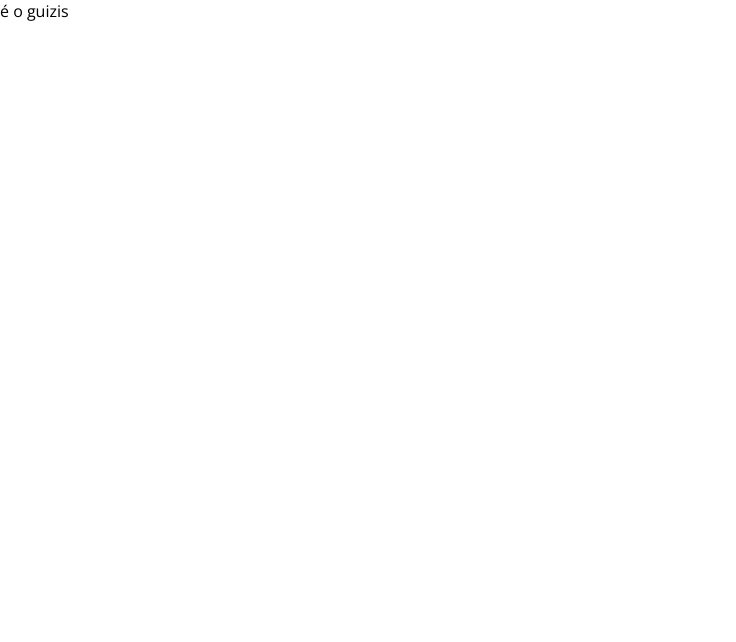
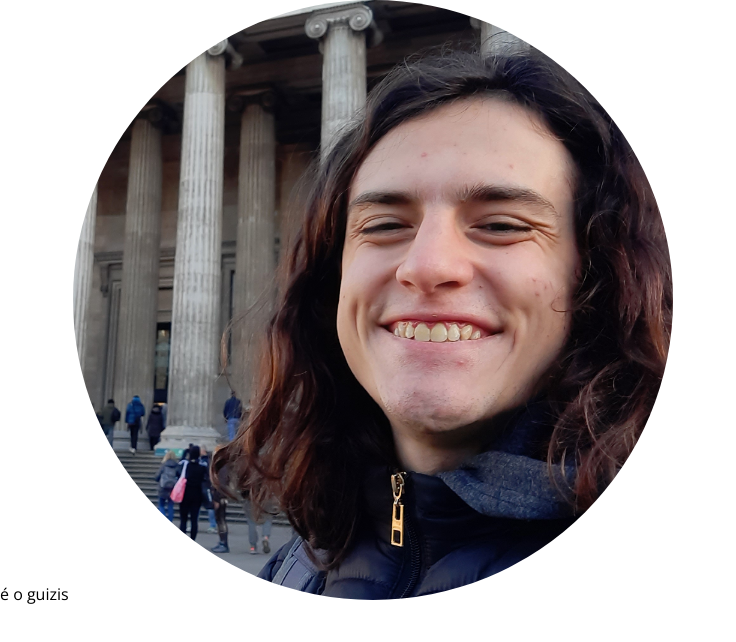
Before and after one commit to GuiArcencio/guiarcencio.github.io, a Nuxt app: page / in a window 1280 px wide. Shown: the top 642 px of the page, without its empty margins (0-736 px from the left). Built offline with nearby package versions, Linux system fonts and the light colour scheme.

Commit message:
Adds profile picture

```diff
--- a/nuxt.config.ts
+++ b/nuxt.config.ts
@@ -5,5 +5,8 @@ export default defineNuxtConfig({
             title: "Guilherme Arcencio"
         }
     },
-    css: ["~/assets/global.scss"]
+    css: ["~/assets/global.scss"],
+    modules: [
+        "@nuxt/image-edge"
+    ]
 })
--- a/package.json
+++ b/package.json
@@ -8,6 +8,7 @@
     "postinstall": "nuxt prepare"
   },
   "devDependencies": {
+    "@nuxt/image-edge": "^1.0.0-27968280.9739e4d",
     "nuxt": "^3.2.2"
   },
   "dependencies": {
--- a/pages/index.vue
+++ b/pages/index.vue
@@ -4,5 +4,12 @@
 <template>
     <div>
         é o guizis
+        <nuxt-img src="/profile.png" width="600" height="600" id="profile"/>
     </div>
 </template>
+
+<style>
+#profile {
+    border-radius: 100%;
+}
+</style>
```
Also changed, not shown: public/profile.png (added), 1 other file (tests, documents, lock files or other folders).
